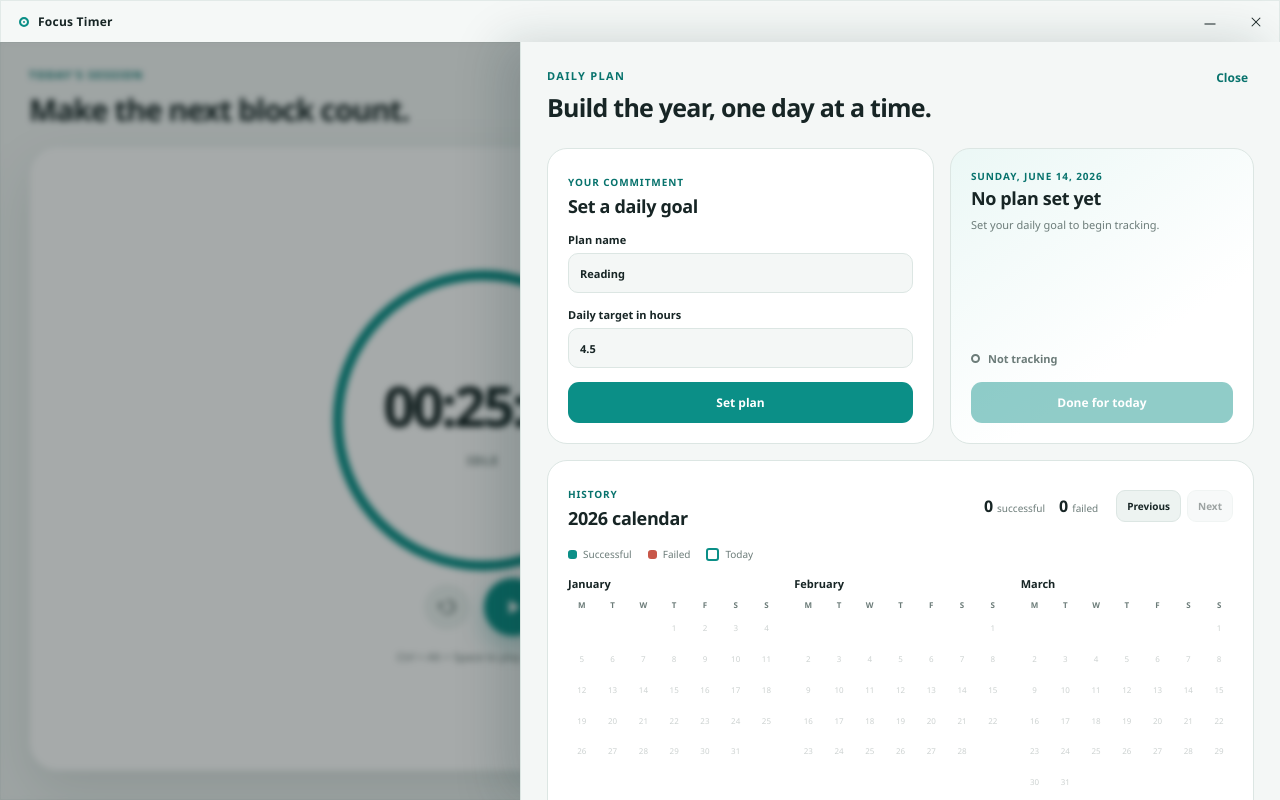
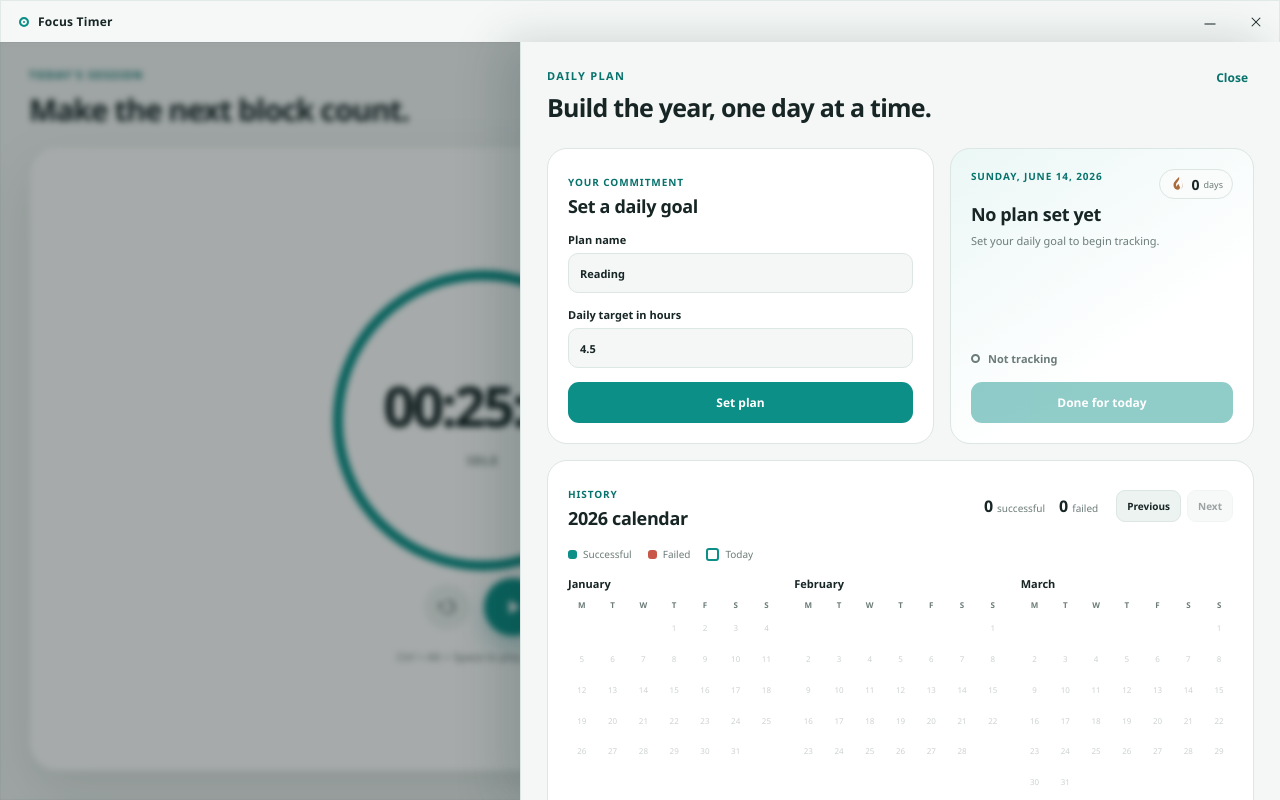
Before and after one commit to KimboPulus/Custom-taskbar-timer-app-android-electron-sync, a React (Vite) app: page / in a window 1280 px wide. Both pictures are taken after a click on the button "Plan". Built offline with nearby package versions, Linux system fonts and the light colour scheme.

Commit message:
Add daily plan streak indicator

```diff
--- a/package.json
+++ b/package.json
@@ -1,6 +1,6 @@
 {
   "name": "focus-timer",
-  "version": "1.3.0",
+  "version": "1.3.1",
   "description": "A polished local desktop timer for Windows.",
   "main": "dist-electron/electron/main.js",
   "author": "Max",
--- a/src/components/DailyPlanPanel.tsx
+++ b/src/components/DailyPlanPanel.tsx
@@ -1,11 +1,13 @@
 import { useEffect, useMemo, useState } from "react";
 import {
   formatDailyTarget,
+  getCurrentDailyPlanStreak,
   getDailyPlanDayStatus,
   getDailyPlanYearStats,
   getLocalDateKey,
 } from "../dailyPlan/dailyPlan";
 import type { DailyPlanSettings } from "../desktop/desktopTypes";
+import { FlameIcon } from "./icons";
 
 type DailyPlanPanelProps = {
   plan: DailyPlanSettings;
@@ -71,6 +73,7 @@ export function DailyPlanPanel({
 
   const configured = plan.startDate !== null;
   const todayStatus = getDailyPlanDayStatus(todayKey, plan, todayKey);
+  const currentStreak = getCurrentDailyPlanStreak(plan, todayKey);
   const yearStats = useMemo(
     () => getDailyPlanYearStats(year, plan, todayKey),
     [plan, todayKey, year],
@@ -199,9 +202,22 @@ export function DailyPlanPanel({
             className={`daily-plan-today daily-plan-today--${todayStatus}`}
             aria-labelledby="today-plan-title"
           >
-            <span className="daily-plan-kicker">
-              {fullDateFormatter.format(today)}
-            </span>
+            <div className="daily-plan-today__heading">
+              <span className="daily-plan-kicker">
+                {fullDateFormatter.format(today)}
+              </span>
+              <div
+                className={`daily-plan-streak ${
+                  currentStreak > 0 ? "daily-plan-streak--active" : ""
+                }`}
+                aria-label={`${currentStreak} day streak`}
+                title={`${currentStreak} day streak`}
+              >
+                <FlameIcon />
+                <strong>{currentStreak}</strong>
+                <span>{currentStreak === 1 ? "day" : "days"}</span>
+              </div>
+            </div>
             <h3 id="today-plan-title">
               {configured ? plan.title : "No plan set yet"}
             </h3>
--- a/src/components/icons.tsx
+++ b/src/components/icons.tsx
@@ -72,3 +72,14 @@ export function CalendarIcon({ size = 18 }: IconProps) {
     </svg>
   );
 }
+
+export function FlameIcon({ size = 18 }: IconProps) {
+  return (
+    <svg viewBox="0 0 24 24" width={size} height={size} aria-hidden="true">
+      <path
+        d="M13.5 2.4c.6 3.2-.5 4.7-1.8 6.1-1.1 1.2-2.3 2.4-2.3 4.5 0 1.1.4 2.1 1.1 2.8-.1-1.8.8-3 2.1-4.2.2 2.1 2 3.2 2 5.2 0 1.6-1.1 2.8-2.6 2.8-3.3 0-6-2.7-6-6 0-4.6 3.6-6.6 7.5-11.2zm2.4 5.7c1.3 1.5 2.1 3.1 2.1 5.1 0 2.1-.8 4-2.3 5.4 1.5-.9 2.6-2.7 2.6-4.7 0-2.4-1-4.1-2.4-5.8z"
+        fill="currentColor"
+      />
+    </svg>
+  );
+}
--- a/src/dailyPlan/dailyPlan.ts
+++ b/src/dailyPlan/dailyPlan.ts
@@ -65,6 +65,33 @@ export function getDailyPlanYearStats(
   return stats;
 }
 
+function getPreviousDateKey(dateKey: string): string {
+  const [year, month, day] = dateKey.split("-").map(Number);
+  return getLocalDateKey(new Date(year, month - 1, day - 1));
+}
+
+export function getCurrentDailyPlanStreak(
+  plan: DailyPlanSettings,
+  todayKey = getLocalDateKey(),
+): number {
+  if (!plan.startDate) {
+    return 0;
+  }
+
+  const completedDates = new Set(plan.completedDates);
+  let cursor = completedDates.has(todayKey)
+    ? todayKey
+    : getPreviousDateKey(todayKey);
+  let streak = 0;
+
+  while (cursor >= plan.startDate && completedDates.has(cursor)) {
+    streak += 1;
+    cursor = getPreviousDateKey(cursor);
+  }
+
+  return streak;
+}
+
 export function formatDailyTarget(targetMinutes: number): string {
   const hours = Math.floor(targetMinutes / 60);
   const minutes = targetMinutes % 60;
--- a/src/styles/dailyPlan.css
+++ b/src/styles/dailyPlan.css
@@ -146,6 +146,47 @@
 
 .daily-plan-today--completed {
   border-color: color-mix(in srgb, var(--teal) 55%, var(--line));
+}
+
+.daily-plan-today__heading {
+  display: flex;
+  align-items: flex-start;
+  justify-content: space-between;
+  gap: 10px;
+}
+
+.daily-plan-streak {
+  display: inline-flex;
+  height: 30px;
+  flex: 0 0 auto;
+  align-items: center;
+  gap: 4px;
+  padding: 0 9px;
+  border: 1px solid var(--line);
+  border-radius: 999px;
+  color: var(--muted);
+  background: color-mix(in srgb, var(--surface) 74%, var(--surface-soft));
+  font-size: 9px;
+}
+
+.daily-plan-streak svg {
+  color: #aa6a3a;
+}
+
+.daily-plan-streak strong {
+  color: var(--text);
+  font-size: 14px;
+  font-variant-numeric: tabular-nums;
+}
+
+.daily-plan-streak--active {
+  border-color: color-mix(in srgb, #e2863d 42%, var(--line));
+  color: #9b5b28;
+  background: color-mix(in srgb, #f5a85f 15%, var(--surface));
+}
+
+.daily-plan-streak--active svg {
+  color: #e06f2c;
 }
 
 .daily-plan-today__status {
```
Also changed, not shown: 2 other files (tests, documents, lock files or other folders).
